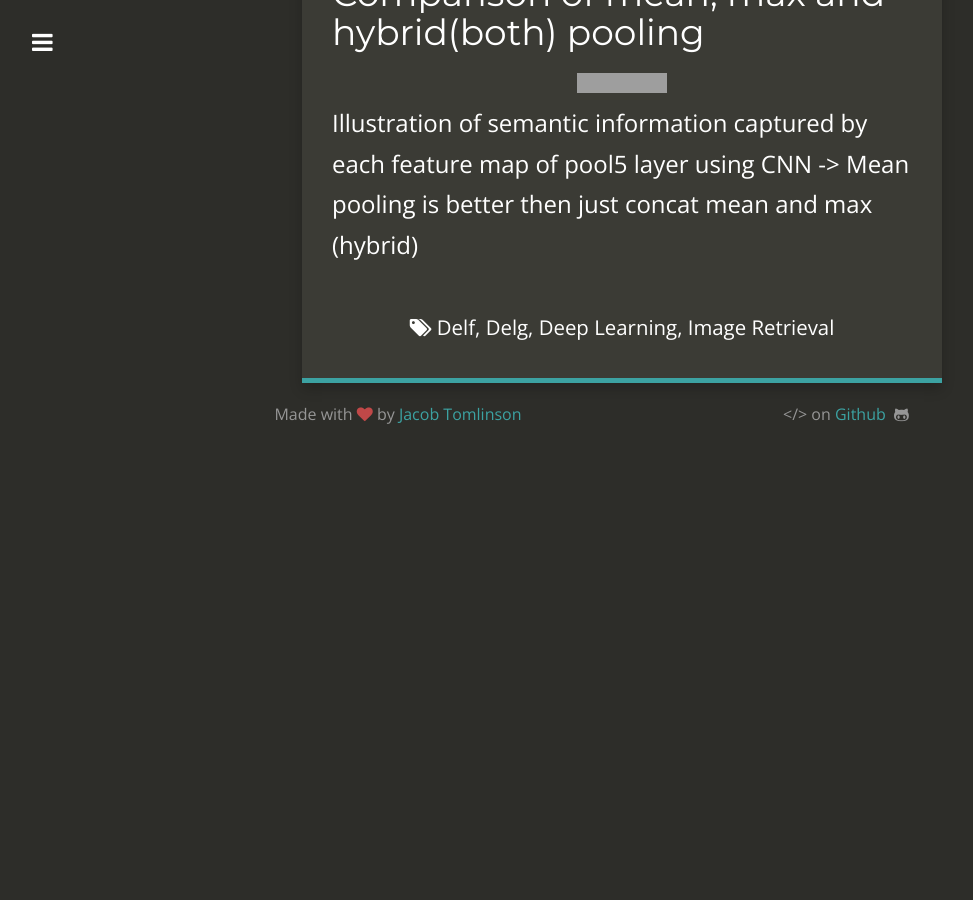
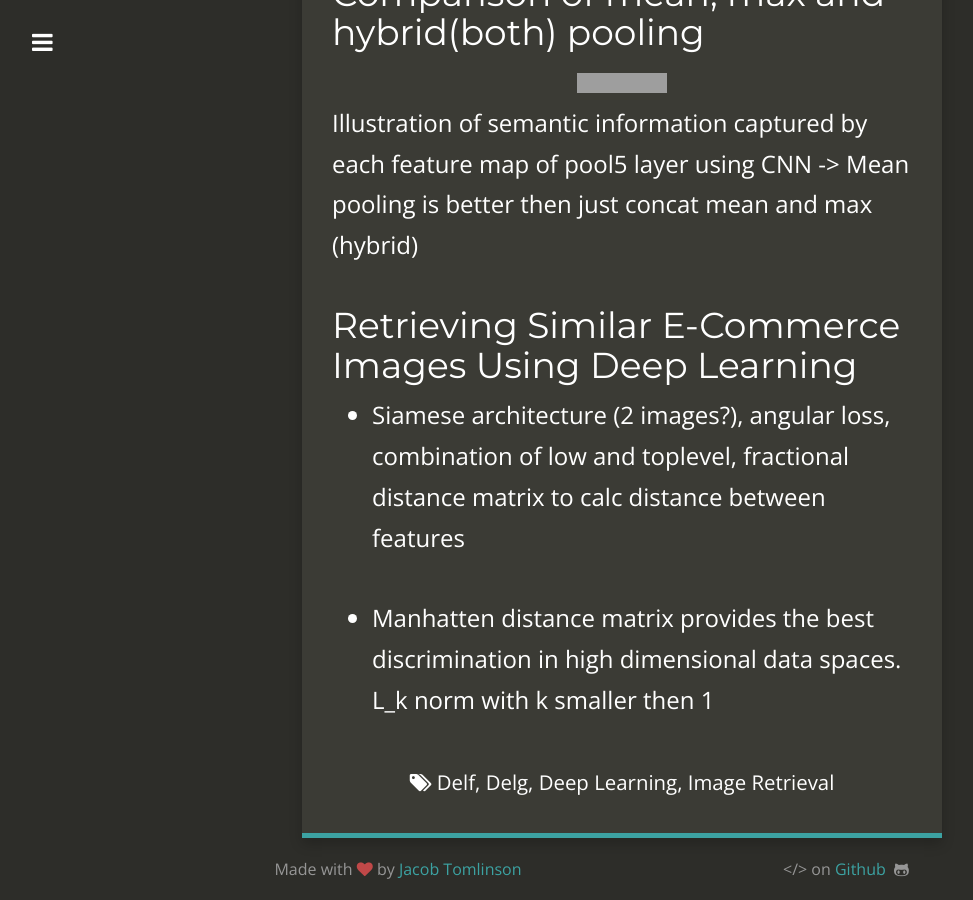
Before and after one commit to KuenstlicheIntelligenz/KuenstlicheIntelligenz.github.io, a Jekyll site: the page built from _posts/2020-08-25-Papers-And-Content.md, in a window 1280 px wide and 900 px high, scrolled down 1052 px. Shown: the whole window, without its empty margins (18-991 px from the left). Built offline with Jekyll 4.4.1, drawn with Linux system fonts in a browser that asks for light colours; nearby versions of some CDN libraries; before the commit the page ends 1498 px from its top, so only the background shows below that; grey boxes are pictures that could not be loaded.

Commit message:
Day push

```diff
--- a/_posts/2020-08-25-Papers-And-Content.md
+++ b/_posts/2020-08-25-Papers-And-Content.md
@@ -37,3 +37,11 @@ Generalized-mean (GeM) pooling.
 [![Paper](http://img.shields.io/badge/paper-arXiv.1509.06033-B3181B.svg)](https://arxiv.org/pdf/1509.06033.pdf)
 Illustration of semantic information captured by each feature map of pool5 layer using CNN
 -> Mean pooling is better then just concat mean and max (hybrid)
+
+# Retrieving Similar E-Commerce Images Using Deep Learning
+
+- Siamese architecture (2 images?), angular loss, combination of low and toplevel,
+fractional distance matrix to calc distance between features
+
+- Manhatten distance matrix provides the best discrimination in high dimensional data spaces.
+L_k norm with k smaller then 1
```
Also changed, not shown: _posts/2020-08-25-Deep-Learning-Q&A.md (+2 -0 lines).
